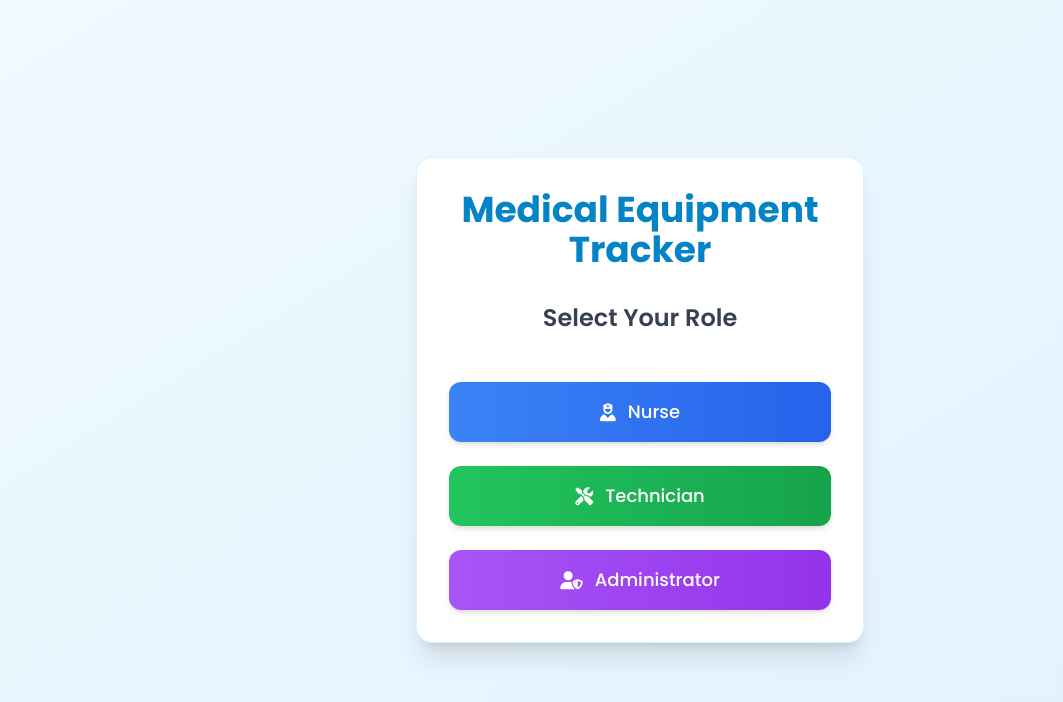
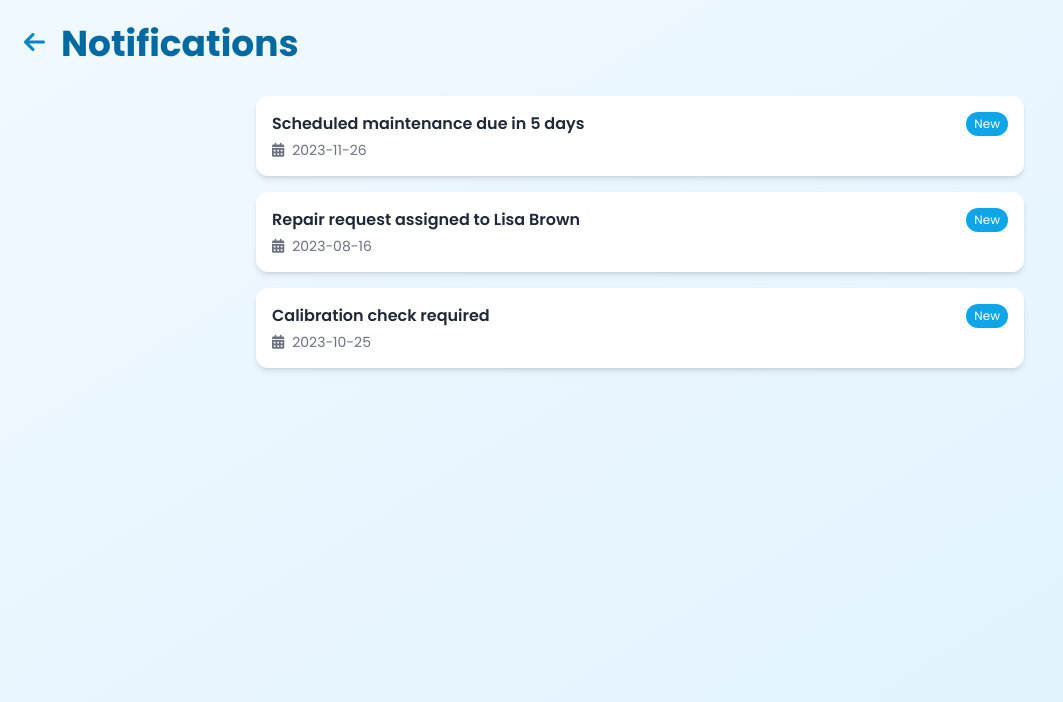
Before and after one commit to IANKERBYY/medical-equipment-tracking-system, a React (Create React App) app: page /notifications in a window 1280 px wide. Before the commit this address led to /. Shown: the top 702 px of the page, without its empty margins (0-1063 px from the left). Built offline with nearby package versions, Linux system fonts and the light colour scheme.

Commit message:
Add src/screens/NotificationsScreen.js 1746740368071

```diff
--- a/src/screens/NotificationsScreen.js
+++ b/src/screens/NotificationsScreen.js
@@ -1,119 +1,63 @@
 import React, { useState, useEffect } from 'react';
-import { View, Text, TouchableOpacity, ScrollView } from 'react-native-web';
 import { useNavigate } from 'react-router-dom';
-import { notifications } from '../data/mockData';
+import { notifications as mockNotifications } from '../data/mockData';
 
 const NotificationsScreen = () => {
   const navigate = useNavigate();
-  const [currentUser, setCurrentUser] = useState(null);
-  const [filter, setFilter] = useState('all');
+  const [notifications, setNotifications] = useState([]);
 
   useEffect(() => {
-    const user = JSON.parse(localStorage.getItem('currentUser'));
-    if (!user) {
-      navigate('/');
-      return;
-    }
-    setCurrentUser(user);
-  }, [navigate]);
+    setNotifications(mockNotifications);
+  }, []);
 
-  const getNotificationIcon = (type) => {
-    switch (type) {
-      case 'maintenance':
-        return 'fas fa-tools text-blue-500';
-      case 'repair':
-        return 'fas fa-wrench text-orange-500';
-      case 'alert':
-        return 'fas fa-exclamation-triangle text-red-500';
-      default:
-        return 'fas fa-bell text-gray-500';
-    }
+  const markAsRead = (id) => {
+    setNotifications((prev) =>
+      prev.map((notif) =>
+        notif.id === id ? { ...notif, read: true } : notif
+      )
+    );
   };
 
-  const filteredNotifications = notifications.filter(
-    notification => filter === 'all' || notification.type === filter
-  );
+  return (
+    <div className="min-h-screen bg-gradient-to-br from-primary-50 to-primary-100 p-6">
+      <header className="mb-8 flex items-center">
+        <button
+          onClick={() => navigate('/home')}
+          className="mr-4 text-primary-600 hover:text-primary-700 transition-colors duration-200"
+        >
+          <i className="fas fa-arrow-left text-2xl"></i>
+        </button>
+        <h1 className="text-4xl font-bold text-primary-700">Notifications</h1>
+      </header>
 
-  return (
-    <View className="min-h-screen bg-gray-100">
-      {/* Header */}
-      <View className="bg-white shadow-md p-4">
-        <View className="flex flex-row items-center mb-4">
-          <TouchableOpacity onPress={() => navigate('/home')} className="mr-4">
-            <i className="fas fa-arrow-left text-2xl text-gray-600"></i>
-          </TouchableOpacity>
-          <Text className="text-2xl font-bold">Notifications</Text>
-        </View>
-
-        {/* Filter Tabs */}
-        <ScrollView horizontal showsHorizontalScrollIndicator={false}>
-          <View className="flex flex-row space-x-2">
-            {['all', 'maintenance', 'repair', 'alert'].map((type) => (
-              <TouchableOpacity
-                key={type}
-                className={`px-4 py-2 rounded-full ${
-                  filter === type
-                    ? 'bg-blue-500 text-white'
-                    : 'bg-gray-100'
-                }`}
-                onPress={() => setFilter(type)}
-              >
-                <Text
-                  className={`capitalize ${
-                    filter === type ? 'text-white' : 'text-gray-600'
-                  }`}
-                >
-                  {type}
-                </Text>
-              </TouchableOpacity>
-            ))}
-          </View>
-        </ScrollView>
-      </View>
-
-      {/* Notifications List */}
-      <ScrollView className="p-4">
-        <View className="space-y-4">
-          {filteredNotifications.map((notification) => (
-            <View
-              key={notification.id}
-              className="bg-white rounded-lg shadow p-4 flex flex-row items-start"
+      {notifications.length === 0 ? (
+        <p className="text-center text-gray-600 text-lg">No notifications available.</p>
+      ) : (
+        <ul className="space-y-4 max-w-3xl mx-auto">
+          {notifications.map((notif) => (
+            <li
+              key={notif.id}
+              className={`p-4 rounded-xl shadow-md cursor-pointer transition-all duration-200 ${
+                notif.read ? 'bg-gray-100' : 'bg-white'
+              }`}
+              onClick={() => markAsRead(notif.id)}
             >
-              <View className="mr-4">
-                <i className={`${getNotificationIcon(notification.type)} text-xl`}></i>
-              </View>
-              <View className="flex-1">
-                <Text className="font-semibold mb-1">{notification.message}</Text>
-                <View className="flex flex-row justify-between items-center">
-                  <Text className="text-gray-500 text-sm">
-                    Equipment ID: {notification.equipment}
-                  </Text>
-                  <Text className="text-gray-500 text-sm">{notification.date}</Text>
-                </View>
-                {notification.type === 'maintenance' && (
-                  <TouchableOpacity
-                    className="mt-2 text-blue-500"
-                    onPress={() => navigate(`/equipment/${notification.equipment}`)}
-                  >
-                    <Text>View Equipment <i className="fas fa-arrow-right"></i></Text>
-                  </TouchableOpacity>
+              <div className="flex justify-between items-center">
+                <p className="font-semibold text-gray-800">{notif.message}</p>
+                {!notif.read && (
+                  <span className="inline-block bg-primary-500 text-white text-xs px-2 py-1 rounded-full">
+                    New
+                  </span>
                 )}
-                {notification.type === 'repair' && currentUser?.role === 'technician' && (
-                  <TouchableOpacity
-                    className="mt-2 text-blue-500"
-                    onPress={() => navigate('/repair/tracking', {
-                      state: { equipmentId: notification.equipment }
-                    })}
-                  >
-                    <Text>View Repair Details <i className="fas fa-arrow-right"></i></Text>
-                  </TouchableOpacity>
-                )}
-              </View>
-            </View>
+              </div>
+              <p className="text-gray-500 text-sm mt-1 flex items-center">
+                <i className="fas fa-calendar-alt mr-2"></i> {notif.date}
+              </p>
+            </li>
           ))}
-        </View>
-      </ScrollView>
-    </View>
+        </ul>
+      )}
+    </div>
   );
 };
 
```
